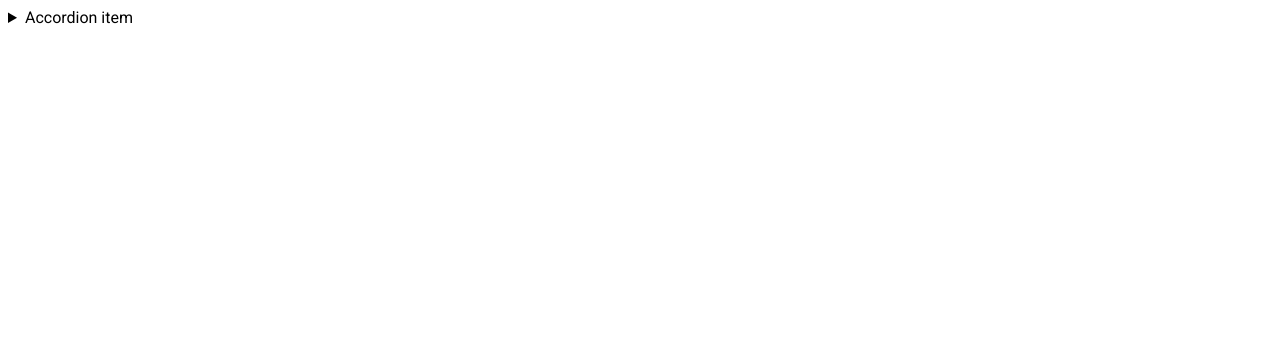
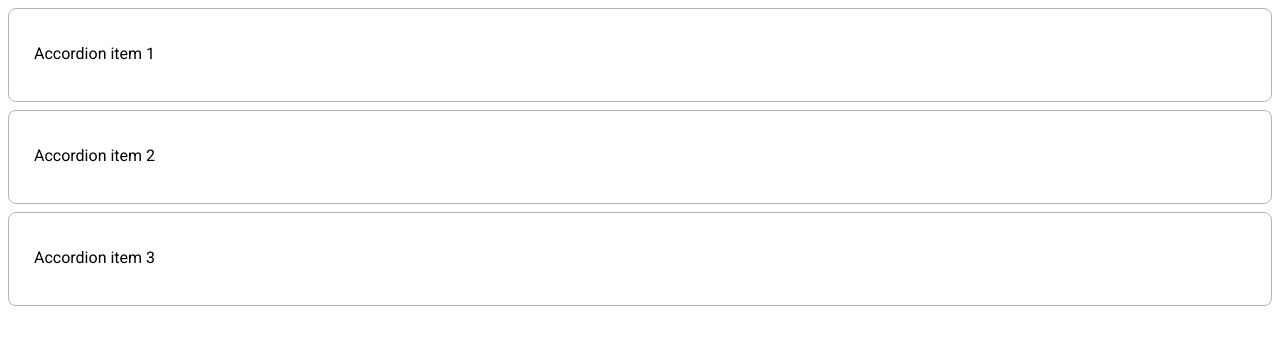
Before and after one commit to js-tasks-ru/htmlcss-20231222_wowka, a website: page 03-lection1/02-accordion/index.html in a window 1280 px wide. Drawn offline with Linux system fonts and the light colour scheme.

Commit message:
make accordion

```diff
--- a/03-lection1/02-accordion/accordion.css
+++ b/03-lection1/02-accordion/accordion.css
@@ -1 +1,35 @@
 /* Стилизация аккордеона */
+
+.accordion__item {
+    height: 72px;
+    border: 1px solid var(--grey-3);
+    border-radius: 8px;
+    margin-bottom: 8px;
+    font: var(--black) 16px/1.2;
+    font-weight: 400;
+    padding: 10px 5px;
+}
+
+.accordion__item[open] {
+    height: 144px;
+}
+
+.accordion__item:last-child {
+    margin-bottom: 0;
+}
+
+.accordion__summary {
+    height: 24px;
+    padding: 25px 20px;
+    display: block;
+}
+
+.accordion__summary::-webkit-details-marker {
+    display: none;
+}
+
+.accordion__content {
+    margin: 0;
+    padding: 0 20px;
+    color: var(--grey-4);
+}
--- a/03-lection1/02-accordion/index.html
+++ b/03-lection1/02-accordion/index.html
@@ -6,13 +6,31 @@
         <link rel="stylesheet" href="./accordion.css">
     </head>
     <body>
-        <details>
-            <summary>
-                Accordion item
-            </summary>
-            <p>
-                Hidden content
-            </p>
-        </details>
+        <section class="accordion">
+            <details class="accordion__item">
+                <summary class="accordion__summary">
+                    Accordion item 1
+                </summary>
+                <p class="accordion__content">
+                    Amet minim mollit non deserunt ullamco est sit aliqua dolor do amet sint. Velit officia consequat duis enim velit mollit. Exercitation veniam consequat sunt nostrud amet.
+                </p>
+            </details>
+            <details class="accordion__item">
+                <summary class="accordion__summary">
+                    Accordion item 2
+                </summary>
+                <p class="accordion__content">
+                    Hidden content
+                </p>
+            </details>
+            <details class="accordion__item">
+                <summary class="accordion__summary">
+                    Accordion item 3
+                </summary>
+                <p class="accordion__content">
+                    Hidden content
+                </p>
+            </details>
+        </section>
     </body>
 </html>
```
